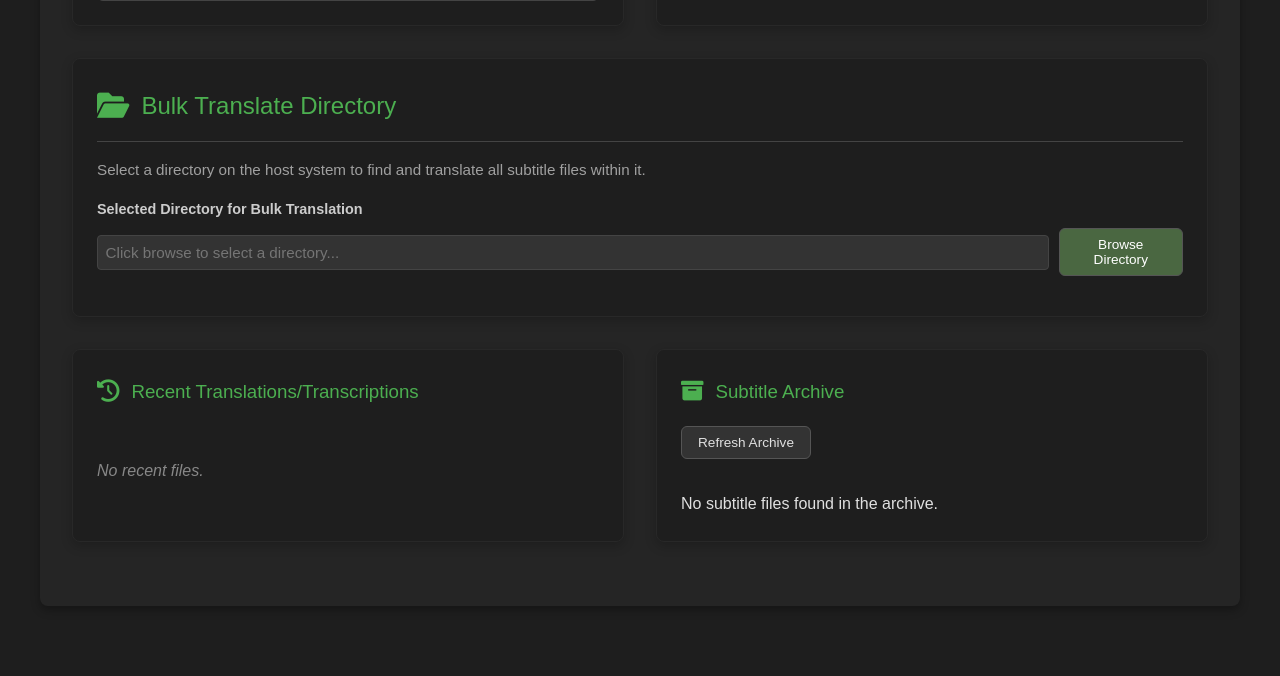
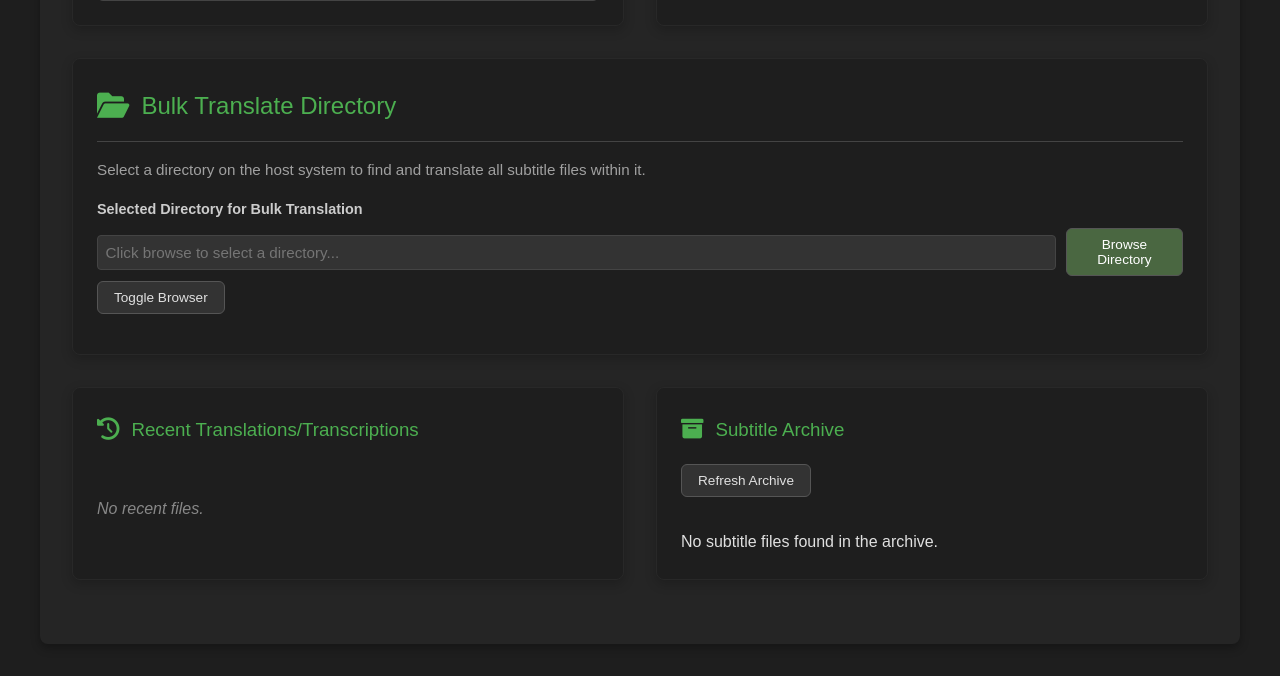
Before and after one commit to icewall905/sub, a Flask app: page / in a window 1280 px wide. Shown: the part 1392-2068 px from the top of the page. Before the commit the page ends 1901 px from the top, so only its background shows below. Run offline with Flask 3, Linux system fonts and the light colour scheme; data that the repository does not hold is empty; parts of the project's set-up code (start-up, migrations or seed data) failed here and were passed over; some libraries are stand-ins or nearby versions.

Commit message:
Enhance inline file browser functionality with improved visibility and debugging tools

```diff
--- a/static/css/main.css
+++ b/static/css/main.css
@@ -1592,10 +1592,14 @@ small {
     overflow: hidden;
     background-color: #252525;
     display: none; /* Hidden by default */
+    position: relative; /* Ensure proper stacking */
+    z-index: 10; /* Higher z-index to appear above other elements */
 }
 
 .inline-file-browser.active {
-    display: block; /* Show when active */
+    display: block !important; /* Show when active with greater specificity */
+    opacity: 1 !important; /* Ensure full visibility */
+    visibility: visible !important; /* Ensure it's visible */
 }
 
 .browser-header {
@@ -1724,6 +1728,9 @@ small {
 #browse-btn {
     background-color: #4a6741;
     color: white;
+    display: inline-block; /* Ensure it's always visible */
+    padding: 8px 12px;
+    cursor: pointer;
 }
 
 .upload-button:hover,
--- /dev/null
+++ b/static/js/browser-fix.js
@@ -0,0 +1,130 @@
+// Dedicated browser fix script
+console.log("=== Browser Fix Script Loaded ===");
+
+// Add global function for directory browser troubleshooting
+window.forceBrowserVisible = function() {
+    const browser = document.getElementById('inline-file-browser');
+    if (browser) {
+        console.log("Forcing browser visibility");
+        browser.style.display = 'block';
+        browser.style.zIndex = '999';
+        browser.style.opacity = '1';
+        browser.style.visibility = 'visible';
+        browser.classList.add('active');
+        return "Browser visibility forced";
+    } else {
+        return "Browser element not found";
+    }
+};
+
+document.addEventListener('DOMContentLoaded', function() {
+    console.log("Applying browser visibility fixes...");
+
+    // Get direct references to relevant elements
+    const inlineBrowser = document.getElementById('inline-file-browser');
+    const browseBtn = document.getElementById('browse-btn');
+    const toggleBtn = document.getElementById('toggle-browser-btn');
+    const dirList = document.getElementById('inline-directory-list');
+
+    // Ensure toggle button is visible
+    if (toggleBtn) {
+        toggleBtn.style.display = 'inline-block';
+        console.log("Made toggle button visible");
+    }
+
+    // Create browser element if it's missing
+    if (!inlineBrowser) {
+        console.log("Browser element missing - creating a new one");
+        const newBrowser = document.createElement('div');
+        newBrowser.id = 'inline-file-browser';
+        newBrowser.className = 'inline-file-browser';
+        newBrowser.innerHTML = `
+            <div class="browser-header">
+                <span>Directory Browser</span>
+                <span id="current-inline-path" class="current-path-display"></span>
+            </div>
+            <div class="browser-body">
+                <ul id="inline-directory-list" class="directory-list"></ul>
+            </div>
+            <div class="browser-actions">
+                <button type="button" id="inline-select-dir-btn" class="button primary">Translate This Directory</button>
+            </div>
+        `;
+
+        // Find where to insert it
+        const container = document.querySelector('.card');
+        if (container) {
+            container.appendChild(newBrowser);
+            // Update our reference
+            inlineBrowser = newBrowser;
+            dirList = newBrowser.querySelector('.directory-list');
+            console.log("Created new browser element");
+        } else {
+            console.error("Could not find container for browser element");
+        }
+    }
+
+    // Add backup direct click handler for the browse button
+    if (browseBtn) {
+        console.log("Adding additional click handler to browse button");
+        browseBtn.addEventListener('click', function(e) {
+            console.log("Backup handler: Browse button clicked");
+
+            if (inlineBrowser) {
+                // Force display regardless of other settings
+                inlineBrowser.style.display = 'block';
+                inlineBrowser.classList.add('active');
+
+                // Check if display worked
+                setTimeout(() => {
+                    console.log(`Inline browser display status: ${getComputedStyle(inlineBrowser).display}`);
+                }, 10);
+
+                // Try to load directory listing
+                if (dirList) {
+                    // Show loading indicator
+                    dirList.innerHTML = '<li class="loading">Loading directory list...</li>';
+
+                    // Fetch from the API directly
+                    fetch('/api/browse_dirs?path=')
+                        .then(response => response.json())
+                        .then(data => {
+                            console.log("Directory data received:", data);
+
+                            // Display directories
+                            let html = '';
+                            if (data.directories && data.directories.length > 0) {
+                                data.directories.forEach(dir => {
+                                    html += `<li class="directory-item" data-path="${dir.path}">
+                                              <span class="dir-icon">📁</span> ${dir.name}
+                                            </li>`;
+                                });
+                            } else {
+                                html = '<li class="empty-message">No directories found</li>';
+                            }
+                            dirList.innerHTML = html;
+
+                            // Add click handlers to directory items
+                            dirList.querySelectorAll('.directory-item').forEach(item => {
+                                item.addEventListener('click', function() {
+                                    // Get path from data attribute
+                                    const path = this.getAttribute('data-path');
+                                    if (path && typeof browseInlineDirectory === 'function') {
+                                        browseInlineDirectory(path);
+                                    } else {
+                                        console.log(`Would navigate to: ${path}`);
+                                    }
+                                });
+                            });
+                        })
+                        .catch(error => {
+                            console.error("Error fetching directories:", error);
+                            dirList.innerHTML = '<li class="error-message">Error loading directories</li>';
+                        });
+                }
+            }
+        });
+    }
+
+    console.log("Browser fixes applied.");
+});
--- a/static/js/main.js
+++ b/static/js/main.js
@@ -188,16 +188,20 @@ document.addEventListener('DOMContentLoaded', function() {
         debug("Adding click event listener to Browse Directories button");
         browseDirBtn.addEventListener('click', function() {
             debug("Browse Directories button clicked");
-            // Show the inline browser if it's hidden
-            if (!browserVisible) {
-                debug("Showing inline file browser");
-                showInlineFileBrowser();
-            }
-
-            // Try to load the last browsed path if available
+
+            // Always show the browser and update UI state
+            showInlineFileBrowser();
+
+            // Always reload directory content
             const lastPath = localStorage.getItem('lastBrowsedPath') || '';
             debug(`Browsing to directory: ${lastPath || 'root'}`);
             browseInlineDirectory(lastPath);
+
+            // Check if browser is visible after changes
+            const browser = document.getElementById('inline-file-browser');
+            if (browser) {
+                debug(`Browser display state after click: ${getComputedStyle(browser).display}`);
+            }
         });
     } else {
         console.error("Browse Directories button not found");
@@ -1416,9 +1420,13 @@ function showInlineFileBrowser() {
     }
 
     browser.classList.add('active');
+    browser.style.display = 'block'; // Override the inline style
+    browser.style.zIndex = '100'; // Ensure it appears above other content
+    browser.style.opacity = '1'; // Make sure it's fully visible
 
     const toggleBtn = document.getElementById('toggle-browser-btn');
     if (toggleBtn) {
+        toggleBtn.style.display = 'block'; // Make toggle visible
         toggleBtn.textContent = '🔽';
         toggleBtn.title = 'Hide file browser';
     }
@@ -1438,6 +1446,7 @@ function hideInlineFileBrowser() {
     }
 
     browser.classList.remove('active');
+    browser.style.display = 'none'; // Override the inline style
 
     const toggleBtn = document.getElementById('toggle-browser-btn');
     if (toggleBtn) {
--- a/templates/index.html
+++ b/templates/index.html
@@ -155,10 +155,10 @@
                     <input type="text" id="selected-directory-display" placeholder="Click browse to select a directory..." readonly>
                     <button type="button" id="browse-btn" class="button secondary small">Browse Directory</button>
                 </div>
-                 <button type="button" id="toggle-browser-btn" class="button secondary small" style="display:none; margin-top:5px;">Toggle Browser</button>
+                 <button type="button" id="toggle-browser-btn" class="button secondary small" style="margin-top:5px;">Toggle Browser</button>
             </div>
 
-            <div id="inline-file-browser" class="inline-file-browser" style="display:none;">
+            <div id="inline-file-browser" class="inline-file-browser">
                 <div class="browser-header">
                     <span>Directory Browser</span>
                     <span id="current-inline-path" class="current-path-display"></span>
@@ -272,5 +272,9 @@
             }
         });
     </script>
+    <script src="{{ url_for('static', filename='js/browser-fix.js') }}"></script>
+    {% if debug %}
+    <script src="{{ url_for('static', filename='js/browser-debug.js') }}"></script>
+    {% endif %}
 </body>
 </html>
```
Also changed, not shown: static/js/browser-debug.js (added, +125 -0 lines), run_debug.py (added).
